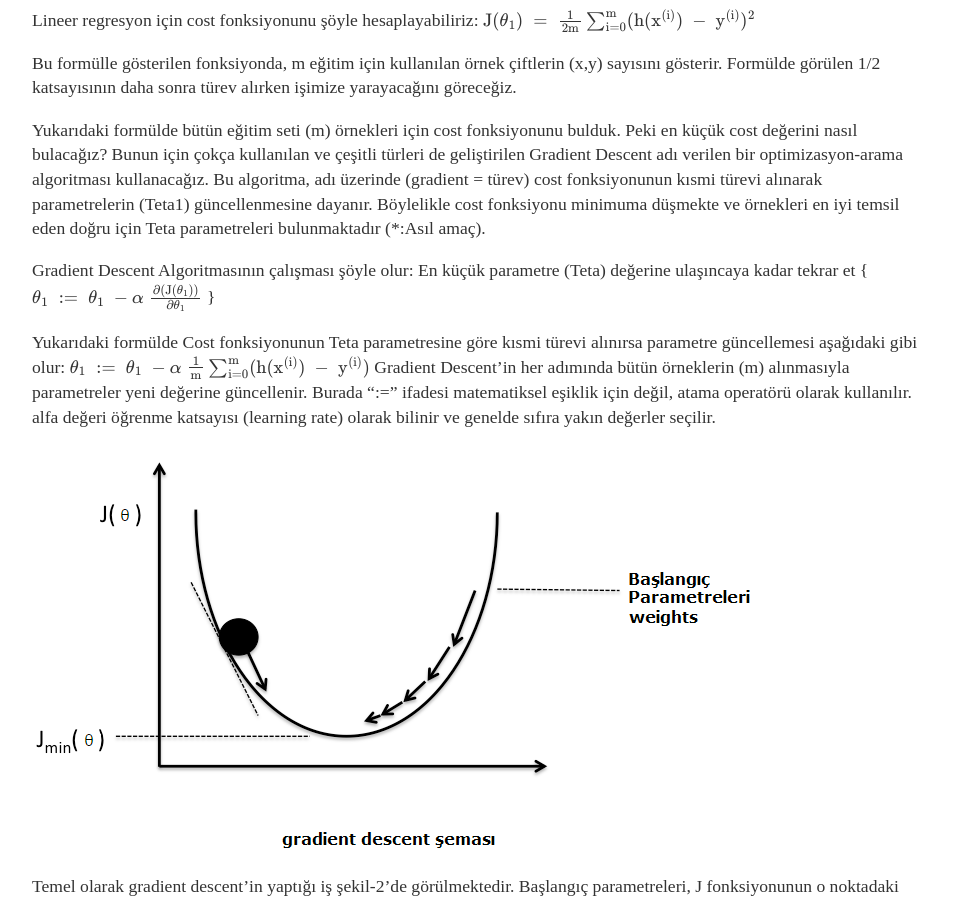
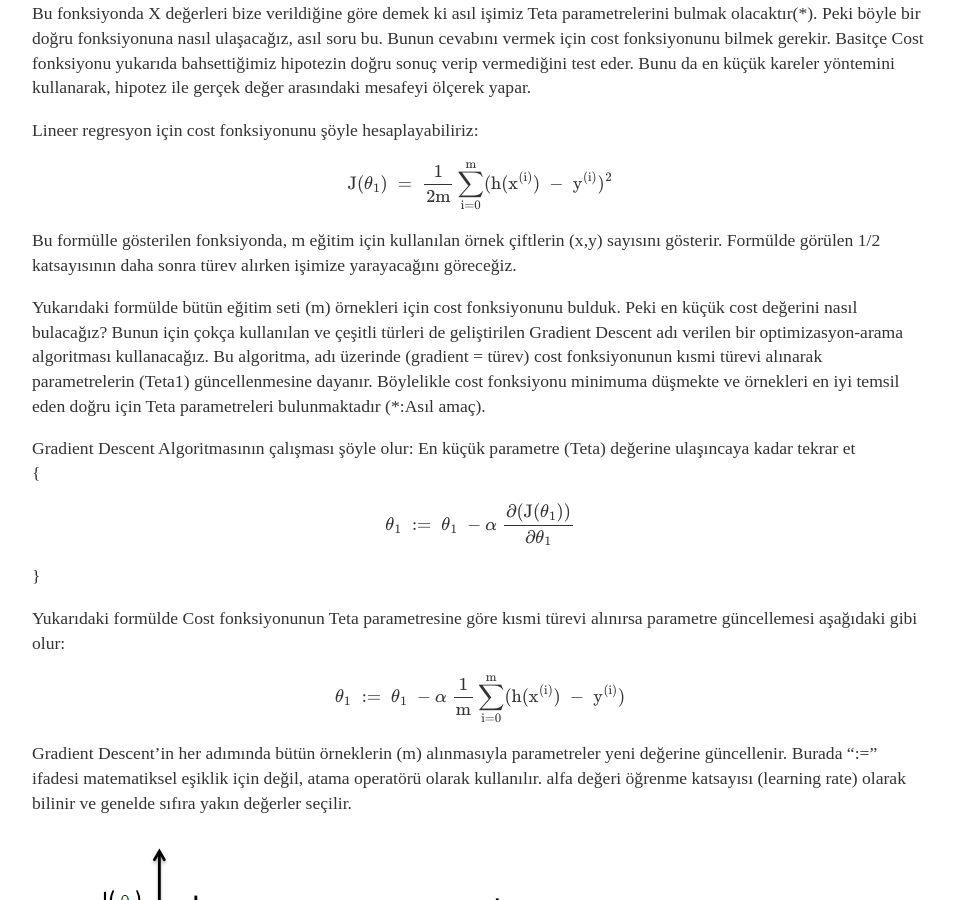
Before and after one commit to tekinonlayn/gi.github.io, a Jekyll site: the page built from _posts/2016-04-04-Lineer-regresyon-ile-egri-uydurma.md, in a window 1280 px wide and 900 px high, scrolled down 1072 px. Shown: the whole window, without its empty margins (160-1115 px from the left). Built offline with Jekyll 4.4.1, drawn with Linux system fonts in a browser that asks for light colours; formulas are drawn with MathJax 3.

Commit message:
Update 2016-04-04-Lineer-regresyon-ile-egri-uydurma.md

```diff
--- a/_posts/2016-04-04-Lineer-regresyon-ile-egri-uydurma.md
+++ b/_posts/2016-04-04-Lineer-regresyon-ile-egri-uydurma.md
@@ -5,25 +5,19 @@ date: 2016-04-04
 ---
 
 İlk yazımızda makine öğrenmesinde çokça kullanılan lineer regresyon ile doğru bulma (eğri uydurma) yöntemini anlatacağız. Bunun için öncelikle Lineer regresyon fonksiyonunu tanımlayalım:
-$$
-{\mathrm h}_\mathrm\theta(\mathrm x)\;=\;{\mathrm\theta}_0\;+\;{\mathrm\theta}_1\;\mathrm x
-$$
+<p>$${\mathrm h}_\mathrm\theta(\mathrm x)\;=\;{\mathrm\theta}_0\;+\;{\mathrm\theta}_1\;\mathrm x$$ </p>
 Bu formülde h(x) fonksiyonuna hipotez fonksiyonu denilmektedir. Genel olarak hipotez, ortaya atılan ve daha sonra yapılan deneylerle değiştirilen savlara denir. Makine öğrenmesine uyarlayacak olursak hipotez, verilen girdi değerine karşılık fonksiyonun verdiği cevaptır. Bu cevap, örneklerle (deneyler) birlikte değiştirilir ya da daha doğru tabirle güncellenir. En sonda elde edilen hipotez, genelleştirilmiş olan, örnekleri en iyi temsil eden hipotez olur.
 
 <img src="/img/linear_regression.png" text-align="center" caption="Şekil-1"><br />
 Şekil-1'de X eksenindeki değerler bizim girdi değerlerimiz (mesela öğrencilerin sınavlardaki not ortalaması), Y eksenindekiler (mesela öğrencilerin bir sonraki sınavda aldığı not) de bunlara karşılık gelen değerler olsun. Buradaki amaç, kırmızı ile gösterilen ve girdi değerlerini en iyi temsil eden doğruya ulaşmak. Öğrencilerin belirli bir zamana kadar yapılan sınavlardaki not ortalaması X değerlerini oluşturursa, bir sonraki sınavda alacağı notu da Y değerlerini verecektir. Makine öğrenmesi diliyle anlatırsak, böyle bir durumda X ve Y değerleriyle (eğitim seti) eğitilen fonksiyon, daha önceden görmediği bir girdiye karşılık gelen değeri tahmin edebilir.
 
 Basitlik olması için teta0 = 0 olarak alırsak, fonksiyon orijinden geçen bir doğru fonksiyonuna dönmektedir:
-$$
-{\mathrm h}_\mathrm\theta(\mathrm x)\;=\;{\mathrm\theta}_1\;\mathrm x
-$$
+<p>$${\mathrm h}_\mathrm\theta(\mathrm x)\;=\;{\mathrm\theta}_1\;\mathrm x$$</p>
 Bu fonksiyonda X değerleri bize verildiğine göre demek ki asıl işimiz Teta parametrelerini bulmak olacaktır(*). Peki böyle bir doğru fonksiyonuna nasıl ulaşacağız, asıl soru bu. Bunun cevabını vermek için cost fonksiyonunu bilmek gerekir.
 Basitçe Cost fonksiyonu yukarıda bahsettiğimiz hipotezin doğru sonuç verip vermediğini test eder. Bunu da en küçük kareler yöntemini kullanarak, hipotez ile gerçek değer arasındaki mesafeyi ölçerek yapar.
 
 Lineer regresyon için cost fonksiyonunu şöyle hesaplayabiliriz:
-$$
-\mathrm J({\mathrm\theta}_1)\;=\;\frac1{2\mathrm m}\sum_{\mathrm i=0}^\mathrm m(\mathrm h(\mathrm x^{(\mathrm i)})\;-\;\mathrm y^{(\mathrm i)})^2
-$$
+<p>$$\mathrm J({\mathrm\theta}_1)\;=\;\frac1{2\mathrm m}\sum_{\mathrm i=0}^\mathrm m(\mathrm h(\mathrm x^{(\mathrm i)})\;-\;\mathrm y^{(\mathrm i)})^2$$ </p>
 
 Bu formülle gösterilen fonksiyonda, m eğitim için kullanılan örnek çiftlerin (x,y) sayısını gösterir. Formülde görülen 1/2 katsayısının daha sonra türev alırken işimize yarayacağını göreceğiz.
 
@@ -31,15 +25,13 @@ Yukarıdaki formülde bütün eğitim seti (m) örnekleri için cost fonksiyonun
 Bunun için çokça kullanılan ve çeşitli türleri de geliştirilen Gradient Descent adı verilen bir optimizasyon-arama algoritması kullanacağız. Bu algoritma, adı üzerinde (gradient = türev) cost fonksiyonunun kısmi türevi alınarak parametrelerin (Teta1) güncellenmesine dayanır. Böylelikle cost fonksiyonu minimuma düşmekte ve örnekleri en iyi temsil eden doğru için Teta parametreleri bulunmaktadır (*:Asıl amaç).
 
 Gradient Descent Algoritmasının çalışması şöyle olur:
-En küçük parametre (Teta) değerine ulaşıncaya kadar tekrar et
+En küçük parametre (Teta) değerine ulaşıncaya kadar tekrar et<br />
 {
-$${\mathrm\theta}_1\;:=\;{\mathrm\theta}_1\;-\mathrm\alpha\;\frac{\partial(\mathrm J({\mathrm\theta}_1))}{\partial{\mathrm\theta}_1}$$
+<p>$${\mathrm\theta}_1\;:=\;{\mathrm\theta}_1\;-\mathrm\alpha\;\frac{\partial(\mathrm J({\mathrm\theta}_1))}{\partial{\mathrm\theta}_1}$$</p>
 }
 
 Yukarıdaki formülde Cost fonksiyonunun Teta parametresine göre kısmi türevi alınırsa parametre güncellemesi aşağıdaki gibi olur:
-$$
-{\mathrm\theta}_1\;:=\;{\mathrm\theta}_1\;-\mathrm\alpha\;\frac1{\mathrm m}\sum_{\mathrm i=0}^\mathrm m(\mathrm h(\mathrm x^{(\mathrm i)})\;-\;\mathrm y^{(\mathrm i)})
-$$
+<p>$${\mathrm\theta}_1\;:=\;{\mathrm\theta}_1\;-\mathrm\alpha\;\frac1{\mathrm m}\sum_{\mathrm i=0}^\mathrm m(\mathrm h(\mathrm x^{(\mathrm i)})\;-\;\mathrm y^{(\mathrm i)})$$</p>
 Gradient Descent'in her adımında bütün örneklerin (m) alınmasıyla parametreler yeni değerine güncellenir. Burada ":=" ifadesi matematiksel eşiklik için değil, atama operatörü olarak kullanılır. alfa değeri öğrenme katsayısı (learning rate) olarak bilinir ve genelde sıfıra yakın değerler seçilir.
 
 <img src="/img/gradient_descent.png" text-align="center" caption="Şekil-2"><br />
```
